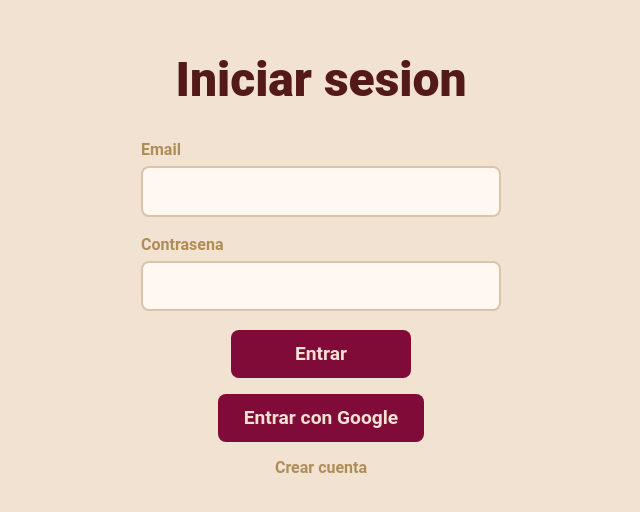
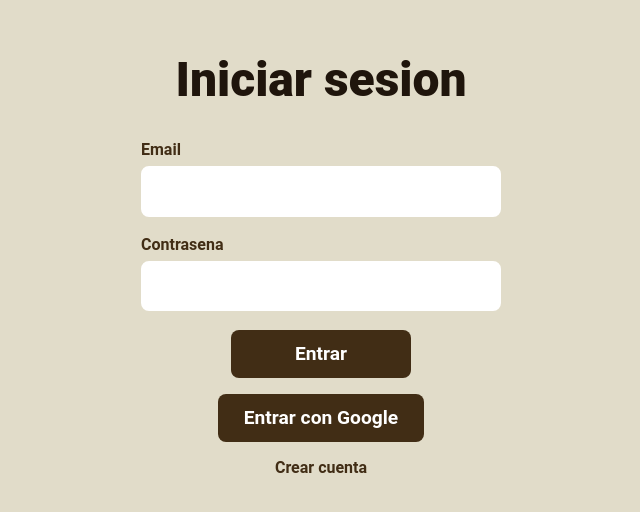
Before and after one commit to Emanuel-Melo/ProyectoM4_EmanuelFlorez, a React (Vite) app: page /login in a window 1280 px wide. Shown: the part 136-648 px from the top of the page, without its empty margins (319-959 px from the left). Built offline with nearby package versions, Linux system fonts and the light colour scheme; no server answers.

Commit message:
Cambios en paleta de colores, se esta viendo cual se adapta mejor

```diff
--- a/src/components/ui/Button.css
+++ b/src/components/ui/Button.css
@@ -6,8 +6,8 @@
   border: 0;
   border-radius: 8px;
   padding: 0.9rem 1.6rem;
-  background: #810b38;
-  color: #f1e2d1;
+  background: #412d15;
+  color: #ffffff;
   cursor: pointer;
   font-size: 1.2rem;
   font-weight: 700;
@@ -22,17 +22,17 @@
 .btn:hover:not(:disabled),
 .btn:focus-visible:not(:disabled) {
   transform: scale(1.04);
-  box-shadow: 0 10px 22px rgb(84 26 26 / 16%);
+  box-shadow: 0 10px 22px rgb(31 21 12 / 22%);
 }
 
 .btn:active:not(:disabled) {
-  background: #810b38;
+  background: #1f150c;
   transform: scale(1.02);
 }
 
 .btn:disabled {
-  background: #dcc3aa;
-  color: #541a1a;
+  background: #ffffff;
+  color: #412d15;
   cursor: not-allowed;
   box-shadow: none;
   transform: none;
--- a/src/components/ui/Input.css
+++ b/src/components/ui/Input.css
@@ -2,23 +2,23 @@
   display: grid;
   width: min(100%, 360px);
   gap: 0.45rem;
-  color: #b08d57;
+  color: #412d15;
   font-size: 1rem;
   font-weight: 700;
   text-align: left;
 }
 
 .input__title {
-  color: #b08d57;
+  color: #412d15;
 }
 
 .input {
   width: 100%;
-  border: 2px solid #dcc3aa;
+  border: 2px solid #ffffff;
   border-radius: 8px;
   padding: 0.85rem 1rem;
-  background: #fff8f0;
-  color: #541a1a;
+  background: #ffffff;
+  color: #1f150c;
   outline: none;
   transition:
     border-color 160ms ease,
@@ -26,6 +26,6 @@
 }
 
 .input:focus {
-  border-color: #810b38;
-  box-shadow: 0 0 0 3px rgb(129 11 56 / 14%);
+  border-color: #412d15;
+  box-shadow: 0 0 0 3px rgb(65 45 21 / 18%);
 }
--- a/src/pages/LoginPage.css
+++ b/src/pages/LoginPage.css
@@ -10,7 +10,7 @@
 
 .page--auth h1 {
   margin: 0 0 2rem;
-  color: #541a1a;
+  color: #1f150c;
   font-size: clamp(2rem, 5vw, 3rem);
   font-weight: 800;
 }
@@ -35,12 +35,12 @@
 .form__error {
   width: min(100%, 360px);
   margin: 0;
-  color: #810b38;
+  color: #000000;
   font-weight: 700;
 }
 
 .auth__actions a {
-  color: #b08d57;
+  color: #412d15;
   font-size: 1rem;
   font-weight: 700;
   text-decoration: none;
@@ -49,5 +49,5 @@
 
 .auth__actions a:hover,
 .auth__actions a:focus-visible {
-  color: #810b38;
+  color: #000000;
 }
--- a/src/styles/globals.css
+++ b/src/styles/globals.css
@@ -4,15 +4,15 @@
 
 html {
   min-height: 100%;
-  background: #f1e2d1;
+  background: #e1dcc9;
 }
 
 body {
   min-width: 320px;
   min-height: 100vh;
   margin: 0;
-  background: #f1e2d1;
-  color: #541a1a;
+  background: #e1dcc9;
+  color: #1f150c;
   font-family: "Roboto", sans-serif;
 }
 
```
